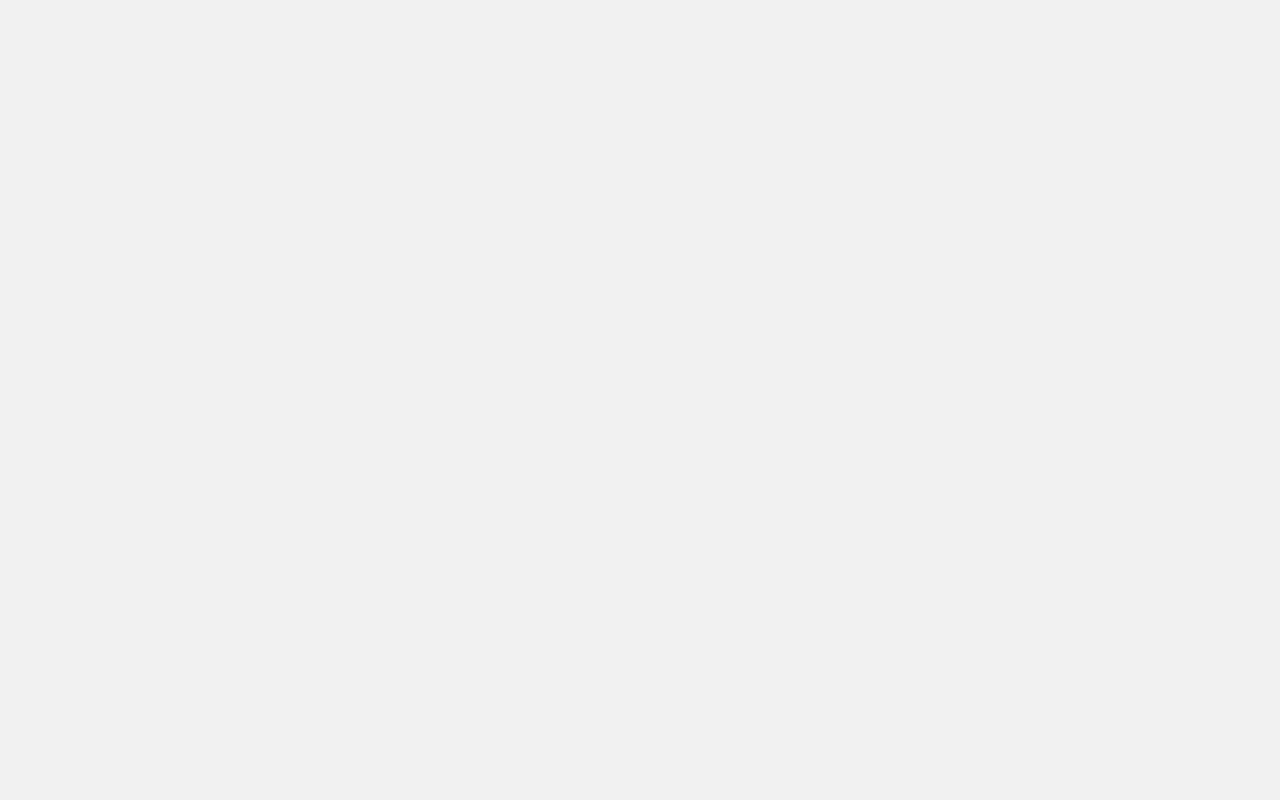
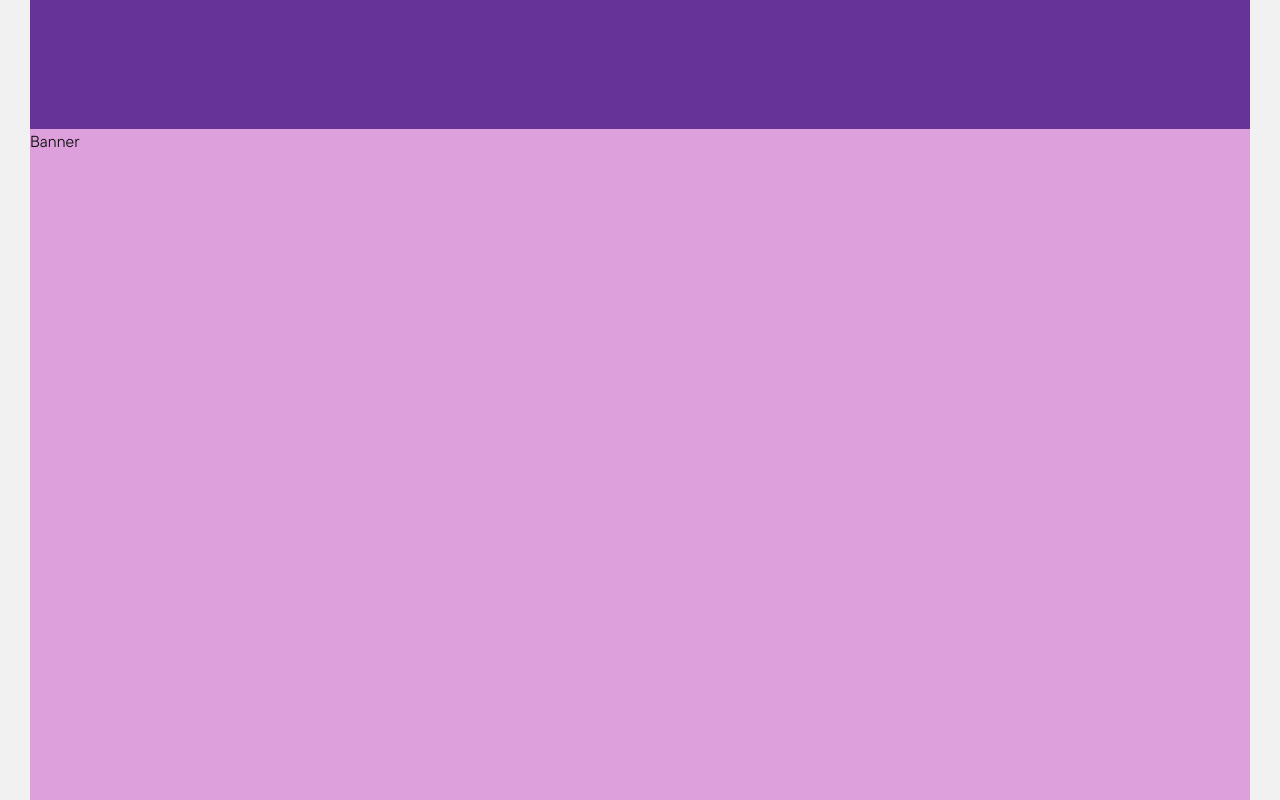
Before and after one commit to ministrov/only-championship, a Next.js app: page / in a window 1280 px wide. Shown: the part 3560-4360 px from the top of the page. Before the commit the page ends 3377 px from the top, so only its background shows below. Built offline with nearby package versions, Linux system fonts and the light colour scheme.

Commit message:
feat: end up creating a basic structure for all sections on the project

```diff
--- /dev/null
+++ b/app/components/awards/Awards.module.css
@@ -0,0 +1,4 @@
+.awards {
+  height: 1430px;
+  background-color: peru;
+}
--- /dev/null
+++ b/app/components/banner/Banner.module.css
@@ -0,0 +1,4 @@
+.banner {
+  height: 870px;
+  background-color: plum;
+}
--- /dev/null
+++ b/app/components/banner/Banner.tsx
@@ -0,0 +1,7 @@
+import styles from './Banner.module.css';
+
+export const Banner = () => {
+  return (
+    <section className={styles.banner}>Banner</section>
+  )
+}
--- a/app/components/portfolio/Portfolio.module.css
+++ b/app/components/portfolio/Portfolio.module.css
@@ -1,3 +1,4 @@
 .portfolio {
+  height: 928px;
   background-color: purple;
 }
--- a/app/page.tsx
+++ b/app/page.tsx
@@ -2,6 +2,7 @@ import { Hero } from './components/hero/Hero';
 import { Portfolio } from './components/portfolio/Portfolio';
 import { Clients } from './components/clients/Clients';
 import { Projects } from './components/projects/Projects';
+import { Banner } from './components/banner/Banner';
 import styles from './page.module.css';
 
 export default function Home() {
@@ -11,6 +12,7 @@ export default function Home() {
       <Portfolio />
       <Clients />
       <Projects />
+      <Banner />
       <p>Main</p>
 
       <h1 className={styles.h1}>Creative digital production</h1>
```
Also changed, not shown: app/components/awards/Awards.tsx (added, +7 -0 lines).
